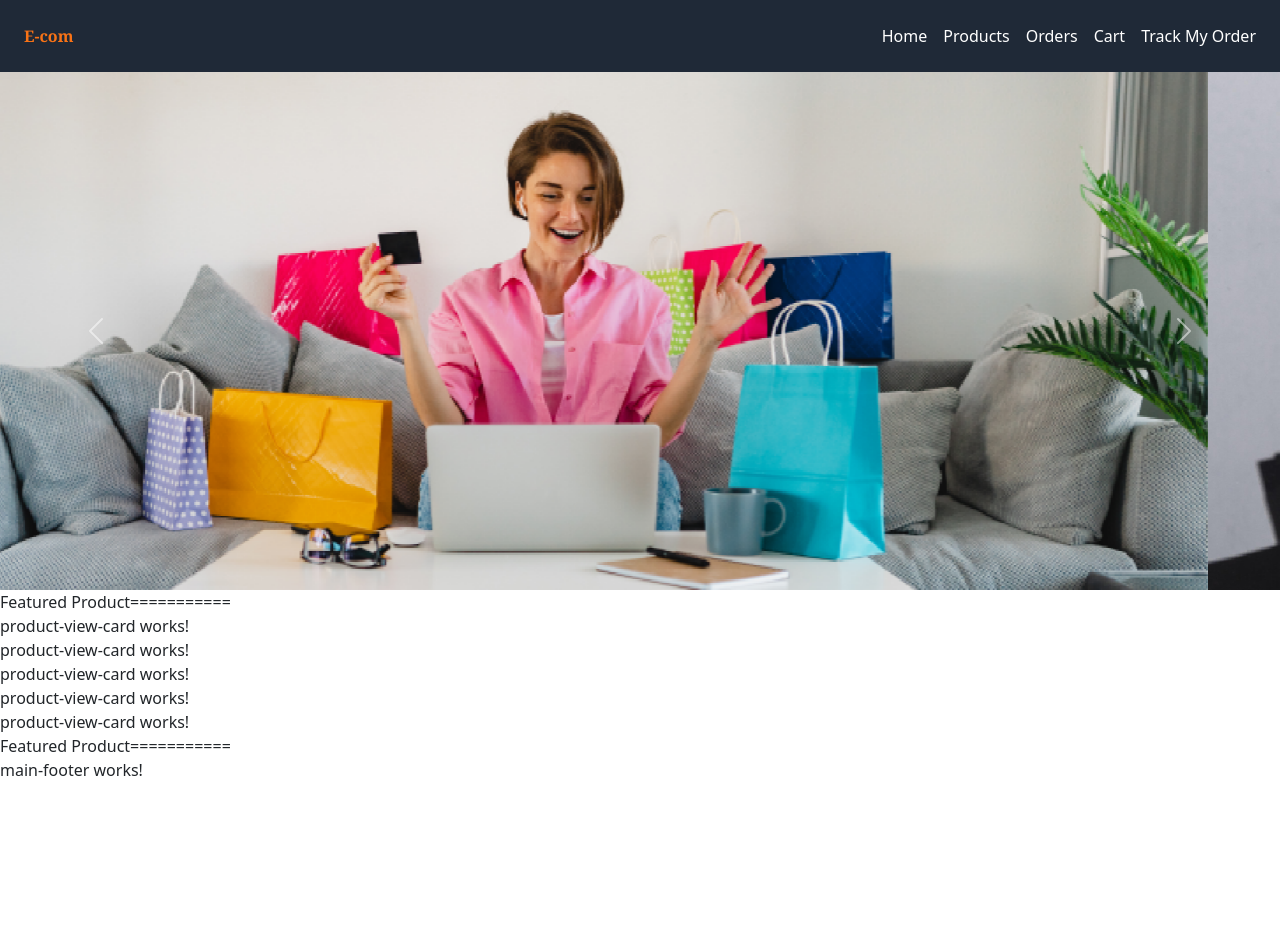
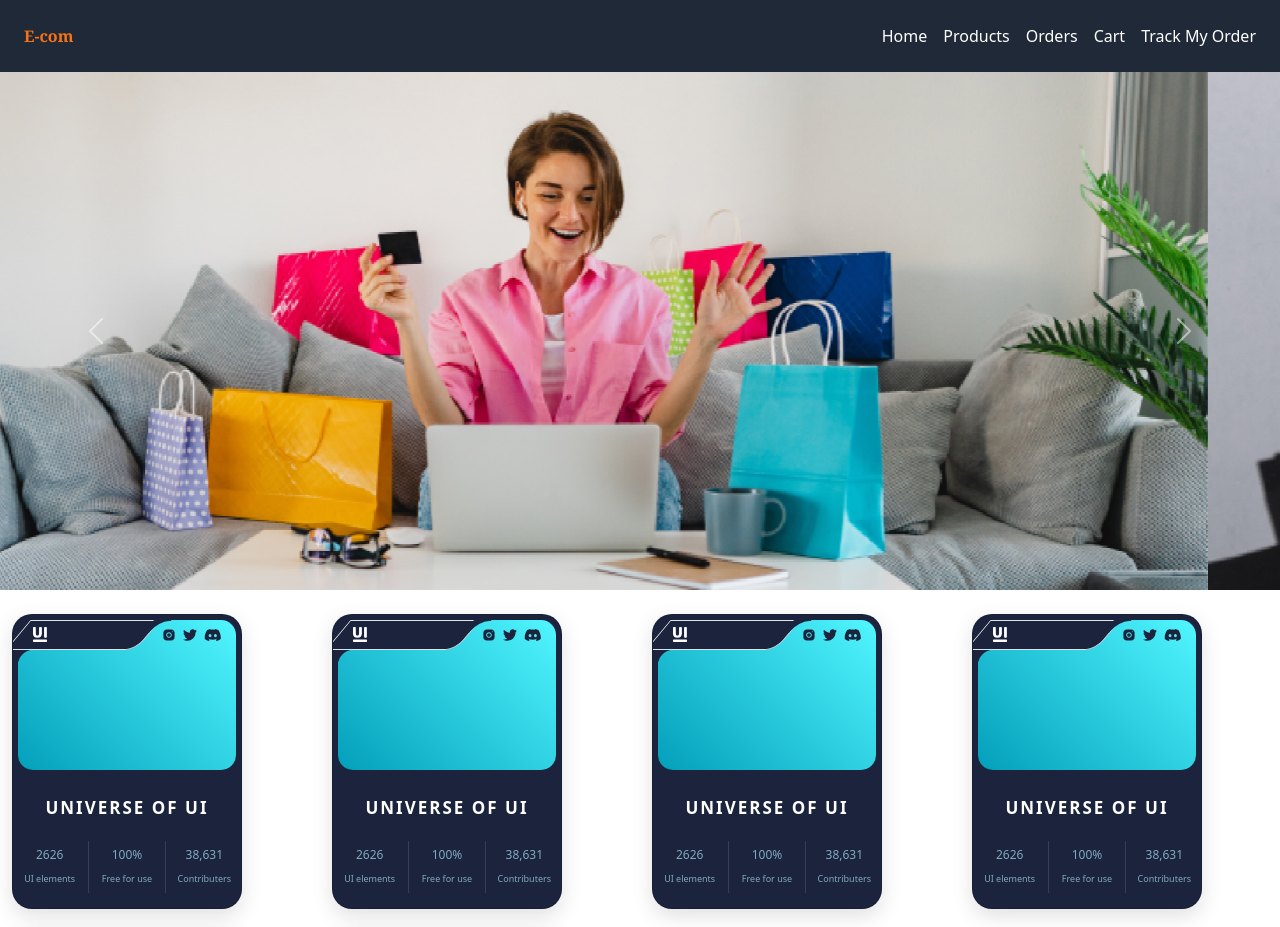
Before and after one commit to MadhushanTharanga/e-com-application, an Angular app: page /home in a window 1280 px wide. Shown: the top 927 px of the page. Before the commit the page ends 800 px from the top, so only its background shows below. Built offline with nearby package versions, Linux system fonts and the light colour scheme.

Commit message:
Add Bootstrap carousel to main slider component

```diff
--- a/src/app/pages/home/home-page/home-page.component.html
+++ b/src/app/pages/home/home-page/home-page.component.html
@@ -1,8 +1,24 @@
 <app-main-slider></app-main-slider>
-<p>Featured Product===========</p>
-<app-product-view-card routerLink="/product-details/P-001"></app-product-view-card>
-<app-product-view-card></app-product-view-card>
-<app-product-view-card></app-product-view-card>
-<app-product-view-card></app-product-view-card>
-<app-product-view-card></app-product-view-card>
-<p>Featured Product===========</p>
+<br>
+<div class="container">
+    <div class="row">
+        <div class="col-12 col-sm-6 col-lg-4 col-xl-3 inner">
+            <app-product-view-card></app-product-view-card>
+        </div>
+        <div class="col-12 col-sm-6 col-lg-4 col-xl-3 inner">
+            <app-product-view-card></app-product-view-card>
+        </div>
+        <div class="col-12 col-sm-6 col-lg-4 col-xl-3 inner">
+            <app-product-view-card></app-product-view-card>
+        </div>
+        <div class="col-12 col-sm-6 col-lg-4 col-xl-3 inner">
+            <app-product-view-card></app-product-view-card>
+        </div>
+        <div class="col-12 col-sm-6 col-lg-4 col-xl-3 inner">
+            <app-product-view-card></app-product-view-card>
+        </div>
+        <div class="col-12 col-sm-6 col-lg-4 col-xl-3 inner">
+            <app-product-view-card></app-product-view-card>
+        </div>
+    </div>
+</div>
--- a/src/app/pages/home/home-page/home-page.component.scss
+++ b/src/app/pages/home/home-page/home-page.component.scss
@@ -0,0 +1,4 @@
+.inner{
+    margin-bottom: 20px;
+
+}
--- a/src/app/share/cards/product-view-card/product-view-card.component.html
+++ b/src/app/share/cards/product-view-card/product-view-card.component.html
@@ -1 +1,42 @@
-<p>product-view-card works!</p>
+<div class="card">
+    <div class="top-section">
+      <div class="border"></div>
+      <div class="icons">
+        <div class="logo">
+          <svg xmlns="http://www.w3.org/2000/svg" fill="none" viewBox="0 0 94 94" class="svg">
+            <path fill="white" d="M38.0481 4.82927C38.0481 2.16214 40.018 0 42.4481 0H51.2391C53.6692 0 55.6391 2.16214 55.6391 4.82927V40.1401C55.6391 48.8912 53.2343 55.6657 48.4248 60.4636C43.6153 65.2277 36.7304 67.6098 27.7701 67.6098C18.8099 67.6098 11.925 65.2953 7.11548 60.6663C2.37183 56.0036 3.8147e-06 49.2967 3.8147e-06 40.5456V4.82927C3.8147e-06 2.16213 1.96995 0 4.4 0H13.2405C15.6705 0 17.6405 2.16214 17.6405 4.82927V39.1265C17.6405 43.7892 18.4805 47.2018 20.1605 49.3642C21.8735 51.5267 24.4759 52.6079 27.9678 52.6079C31.4596 52.6079 34.0127 51.5436 35.6268 49.4149C37.241 47.2863 38.0481 43.8399 38.0481 39.0758V4.82927Z"></path>
+            <path fill="white" d="M86.9 61.8682C86.9 64.5353 84.9301 66.6975 82.5 66.6975H73.6595C71.2295 66.6975 69.2595 64.5353 69.2595 61.8682V4.82927C69.2595 2.16214 71.2295 0 73.6595 0H82.5C84.9301 0 86.9 2.16214 86.9 4.82927V61.8682Z"></path>
+            <path fill="white" d="M2.86102e-06 83.2195C2.86102e-06 80.5524 1.96995 78.3902 4.4 78.3902H83.6C86.0301 78.3902 88 80.5524 88 83.2195V89.1707C88 91.8379 86.0301 94 83.6 94H4.4C1.96995 94 0 91.8379 0 89.1707L2.86102e-06 83.2195Z"></path>
+          </svg>
+        </div>
+        <div class="social-media">
+          <svg xmlns="http://www.w3.org/2000/svg" viewBox="0 0 30 30" class="svg">
+            <path d="M 9.9980469 3 C 6.1390469 3 3 6.1419531 3 10.001953 L 3 20.001953 C 3 23.860953 6.1419531 27 10.001953 27 L 20.001953 27 C 23.860953 27 27 23.858047 27 19.998047 L 27 9.9980469 C 27 6.1390469 23.858047 3 19.998047 3 L 9.9980469 3 z M 22 7 C 22.552 7 23 7.448 23 8 C 23 8.552 22.552 9 22 9 C 21.448 9 21 8.552 21 8 C 21 7.448 21.448 7 22 7 z M 15 9 C 18.309 9 21 11.691 21 15 C 21 18.309 18.309 21 15 21 C 11.691 21 9 18.309 9 15 C 9 11.691 11.691 9 15 9 z M 15 11 A 4 4 0 0 0 11 15 A 4 4 0 0 0 15 19 A 4 4 0 0 0 19 15 A 4 4 0 0 0 15 11 z"></path>
+          </svg>
+          <svg class="svg" xmlns="http://www.w3.org/2000/svg" viewBox="0 0 512 512">
+            <path d="M459.37 151.716c.325 4.548.325 9.097.325 13.645 0 138.72-105.583 298.558-298.558 298.558-59.452 0-114.68-17.219-161.137-47.106 8.447.974 16.568 1.299 25.34 1.299 49.055 0 94.213-16.568 130.274-44.832-46.132-.975-84.792-31.188-98.112-72.772 6.498.974 12.995 1.624 19.818 1.624 9.421 0 18.843-1.3 27.614-3.573-48.081-9.747-84.143-51.98-84.143-102.985v-1.299c13.969 7.797 30.214 12.67 47.431 13.319-28.264-18.843-46.781-51.005-46.781-87.391 0-19.492 5.197-37.36 14.294-52.954 51.655 63.675 129.3 105.258 216.365 109.807-1.624-7.797-2.599-15.918-2.599-24.04 0-57.828 46.782-104.934 104.934-104.934 30.213 0 57.502 12.67 76.67 33.137 23.715-4.548 46.456-13.32 66.599-25.34-7.798 24.366-24.366 44.833-46.132 57.827 21.117-2.273 41.584-8.122 60.426-16.243-14.292 20.791-32.161 39.308-52.628 54.253z"></path>
+          </svg>
+          <svg class="svg" xmlns="http://www.w3.org/2000/svg" viewBox="0 0 640 512">
+            <path d="M524.531,69.836a1.5,1.5,0,0,0-.764-.7A485.065,485.065,0,0,0,404.081,32.03a1.816,1.816,0,0,0-1.923.91,337.461,337.461,0,0,0-14.9,30.6,447.848,447.848,0,0,0-134.426,0,309.541,309.541,0,0,0-15.135-30.6,1.89,1.89,0,0,0-1.924-.91A483.689,483.689,0,0,0,116.085,69.137a1.712,1.712,0,0,0-.788.676C39.068,183.651,18.186,294.69,28.43,404.354a2.016,2.016,0,0,0,.765,1.375A487.666,487.666,0,0,0,176.02,479.918a1.9,1.9,0,0,0,2.063-.676A348.2,348.2,0,0,0,208.12,430.4a1.86,1.86,0,0,0-1.019-2.588,321.173,321.173,0,0,1-45.868-21.853,1.885,1.885,0,0,1-.185-3.126c3.082-2.309,6.166-4.711,9.109-7.137a1.819,1.819,0,0,1,1.9-.256c96.229,43.917,200.41,43.917,295.5,0a1.812,1.812,0,0,1,1.924.233c2.944,2.426,6.027,4.851,9.132,7.16a1.884,1.884,0,0,1-.162,3.126,301.407,301.407,0,0,1-45.89,21.83,1.875,1.875,0,0,0-1,2.611,391.055,391.055,0,0,0,30.014,48.815,1.864,1.864,0,0,0,2.063.7A486.048,486.048,0,0,0,610.7,405.729a1.882,1.882,0,0,0,.765-1.352C623.729,277.594,590.933,167.465,524.531,69.836ZM222.491,337.58c-28.972,0-52.844-26.587-52.844-59.239S193.056,219.1,222.491,219.1c29.665,0,53.306,26.82,52.843,59.239C275.334,310.993,251.924,337.58,222.491,337.58Zm195.38,0c-28.971,0-52.843-26.587-52.843-59.239S388.437,219.1,417.871,219.1c29.667,0,53.307,26.82,52.844,59.239C470.715,310.993,447.538,337.58,417.871,337.58Z"></path>
+          </svg>
+        </div>
+      </div>
+    </div>
+    <div class="bottom-section">
+      <span class="title">UNIVERSE OF UI</span>
+      <div class="row row1">
+        <div class="item">
+          <span class="big-text">2626</span>
+          <span class="regular-text">UI elements</span>
+        </div>
+        <div class="item">
+          <span class="big-text">100%</span>
+          <span class="regular-text">Free for use</span>
+        </div>
+        <div class="item">
+          <span class="big-text">38,631</span>
+          <span class="regular-text">Contributers</span>
+        </div>
+      </div>
+    </div>
+  </div>
--- a/src/app/share/cards/product-view-card/product-view-card.component.scss
+++ b/src/app/share/cards/product-view-card/product-view-card.component.scss
@@ -0,0 +1,133 @@
+.card {
+    width: 230px;
+    border-radius: 20px;
+    background: #1b233d;
+    padding: 5px;
+    overflow: hidden;
+    box-shadow: rgba(100, 100, 111, 0.2) 0px 7px 20px 0px;
+    transition: transform 0.5s cubic-bezier(0.175, 0.885, 0.32, 1.275);
+  }
+
+  .card:hover {
+    transform: scale(1.05);
+  }
+
+  .card .top-section {
+    height: 150px;
+    border-radius: 15px;
+    display: flex;
+    flex-direction: column;
+    background: linear-gradient(45deg, rgb(4, 159, 187) 0%, rgb(80, 246, 255) 100%);
+    position: relative;
+  }
+
+  .card .top-section .border {
+    border-bottom-right-radius: 10px;
+    height: 30px;
+    width: 130px;
+    background: white;
+    background: #1b233d;
+    position: relative;
+    transform: skew(-40deg);
+    box-shadow: -10px -10px 0 0 #1b233d;
+  }
+
+  .card .top-section .border::before {
+    content: "";
+    position: absolute;
+    width: 15px;
+    height: 15px;
+    top: 0;
+    right: -15px;
+    background: rgba(255, 255, 255, 0);
+    border-top-left-radius: 10px;
+    box-shadow: -5px -5px 0 2px #1b233d;
+  }
+
+  .card .top-section::before {
+    content: "";
+    position: absolute;
+    top: 30px;
+    left: 0;
+    background: rgba(255, 255, 255, 0);
+    height: 15px;
+    width: 15px;
+    border-top-left-radius: 15px;
+    box-shadow: -5px -5px 0 2px #1b233d;
+  }
+
+  .card .top-section .icons {
+    position: absolute;
+    top: 0;
+    width: 100%;
+    height: 30px;
+    display: flex;
+    justify-content: space-between;
+  }
+
+  .card .top-section .icons .logo {
+    height: 100%;
+    aspect-ratio: 1;
+    padding: 7px 0 7px 15px;
+  }
+
+  .card .top-section .icons .logo .top-section {
+    height: 100%;
+  }
+
+  .card .top-section .icons .social-media {
+    height: 100%;
+    padding: 8px 15px;
+    display: flex;
+    gap: 7px;
+  }
+
+  .card .top-section .icons .social-media .svg {
+    height: 100%;
+    fill: #1b233d;
+  }
+
+  .card .top-section .icons .social-media .svg:hover {
+    fill: white;
+  }
+
+  .card .bottom-section {
+    margin-top: 15px;
+    padding: 10px 5px;
+  }
+
+  .card .bottom-section .title {
+    display: block;
+    font-size: 17px;
+    font-weight: bolder;
+    color: white;
+    text-align: center;
+    letter-spacing: 2px;
+  }
+
+  .card .bottom-section .row {
+    display: flex;
+    justify-content: space-between;
+    margin-top: 20px;
+  }
+
+  .card .bottom-section .row .item {
+    flex: 30%;
+    text-align: center;
+    padding: 5px;
+    color: rgba(170, 222, 243, 0.721);
+  }
+
+  .card .bottom-section .row .item .big-text {
+    font-size: 12px;
+    display: block;
+  }
+
+  .card .bottom-section .row .item .regular-text {
+    font-size: 9px;
+  }
+
+  .card .bottom-section .row .item:nth-child(2) {
+    border-left: 1px solid rgba(255, 255, 255, 0.126);
+    border-right: 1px solid rgba(255, 255, 255, 0.126);
+  }
```
